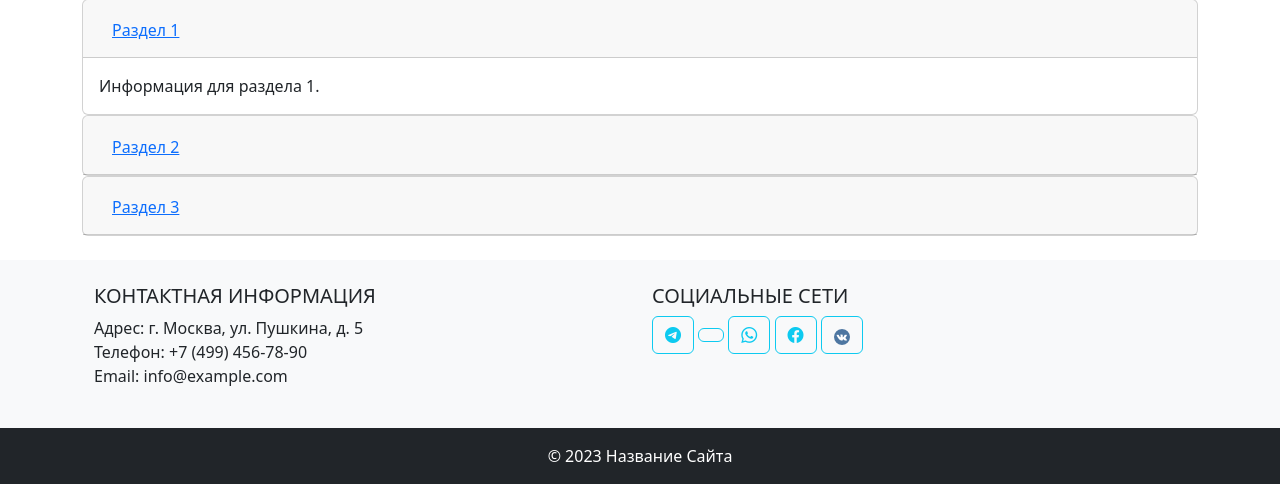
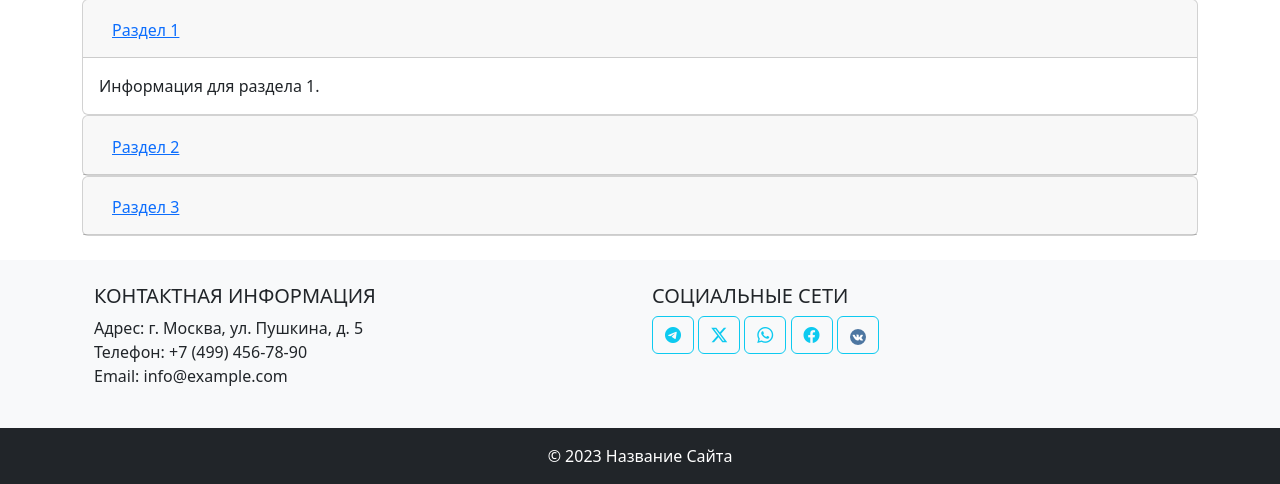
Before and after one commit to Nutella-lite/praxis, a Flask app: page / in a window 1280 px wide. Shown: the part 411-895 px from the top of the page. Run offline with Flask 3, Linux system fonts and the light colour scheme; some libraries are stand-ins or nearby versions.

Commit message:
update index

```diff
--- a/templates/index.html
+++ b/templates/index.html
@@ -5,7 +5,7 @@
     <meta name="viewport" content="width=device-width, initial-scale=1">
     <title>Main</title>
     <link href="https://cdn.jsdelivr.net/npm/bootstrap@5.3.3/dist/css/bootstrap.min.css" rel="stylesheet" integrity="sha384-QWTKZyjpPEjISv5WaRU9OFeRpok6YctnYmDr5pNlyT2bRjXh0JMhjY6hW+ALEwIH" crossorigin="anonymous">
-    <link href="https://cdnjs.cloudflare.com/ajax/libs/bootstrap-icons/1.8.1/font/bootstrap-icons.min.css" rel="stylesheet">
+    <link href="https://cdnjs.cloudflare.com/ajax/libs/bootstrap-icons/1.11.1/font/bootstrap-icons.min.css" rel="stylesheet">
 </head>
 <body>
 <ul class="nav nav-underline">
@@ -196,9 +196,9 @@
             © 2023 Название Сайта
         </div>
     </footer>
-    <script src="https://code.jquery.com/jquery-3.5.1.slim.min.js"></script>
-    <script src="https://cdn.jsdelivr.net/npm/@popperjs/core@2.5.4/dist/umd/popper.min.js"></script>
-    <script src="https://stackpath.bootstrapcdn.com/bootstrap/4.5.2/js/bootstrap.min.js"></script>
+<script src="https://code.jquery.com/jquery-3.5.1.slim.min.js"></script>
+<script src="https://cdn.jsdelivr.net/npm/@popperjs/core@2.5.4/dist/umd/popper.min.js"></script>
+<script src="https://stackpath.bootstrapcdn.com/bootstrap/4.5.2/js/bootstrap.min.js"></script>
 <script src="https://cdn.jsdelivr.net/npm/bootstrap@5.3.3/dist/js/bootstrap.bundle.min.js" integrity="sha384-YvpcrYf0tY3lHB60NNkmXc5s9fDVZLESaAA55NDzOxhy9GkcIdslK1eN7N6jIeHz" crossorigin="anonymous"></script>
 </body>
 </html>
```
